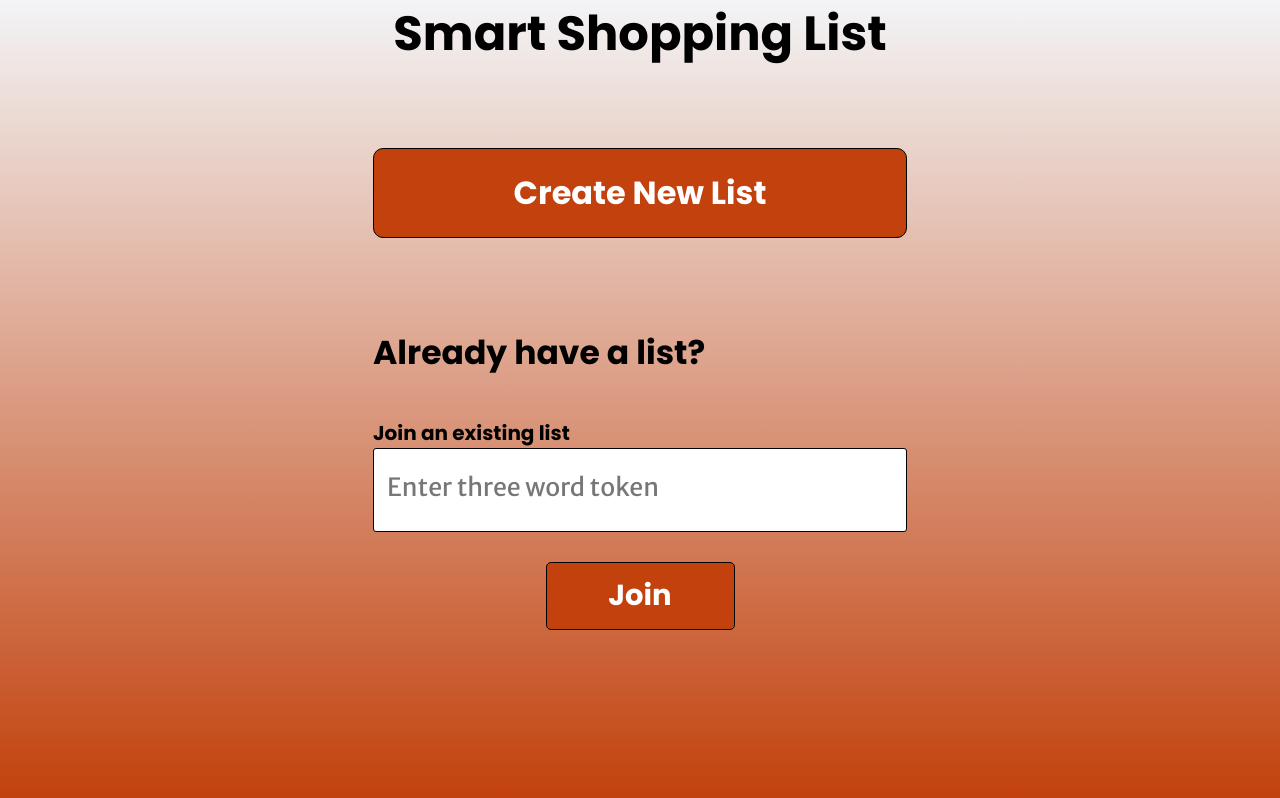
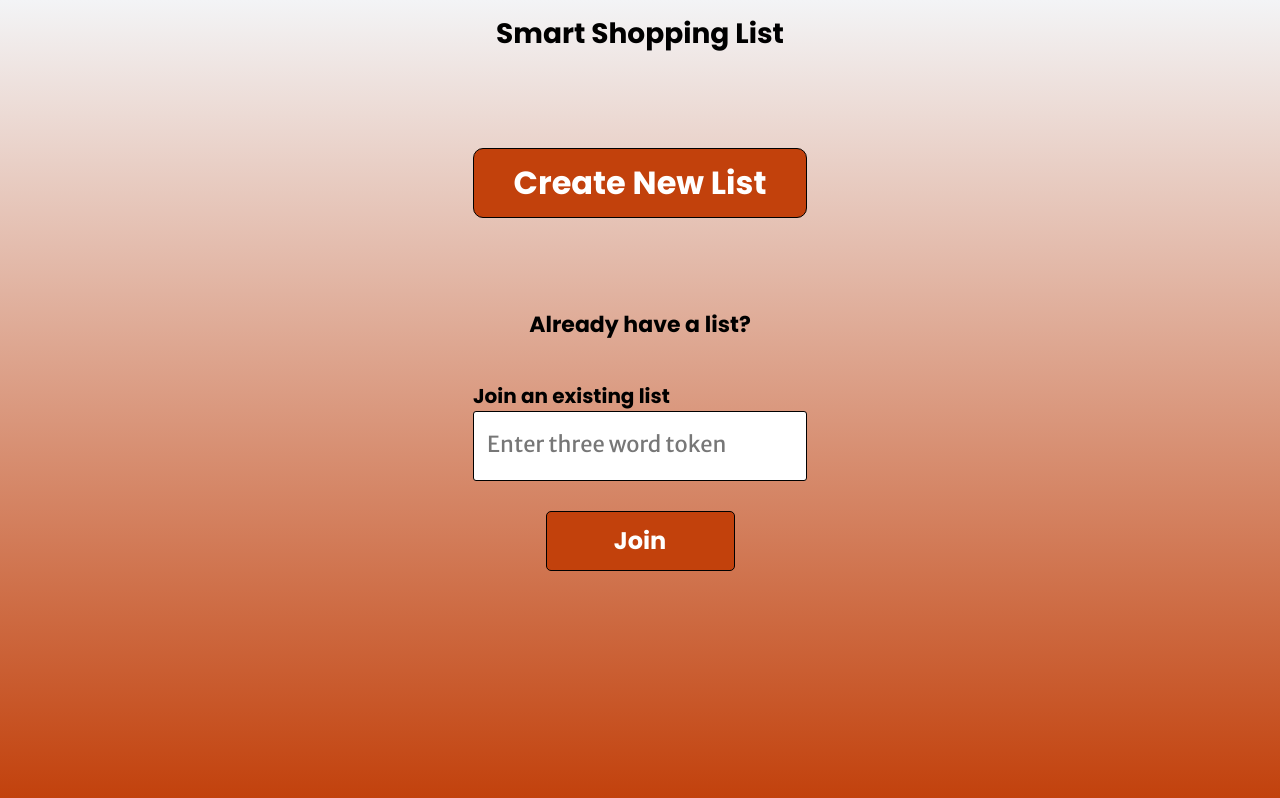
Before and after one commit to the-collab-lab/tcl-50-smart-shopping-list, a React (Vite) app: page / in a window 1280 px wide. Built offline with nearby package versions, Linux system fonts and the light colour scheme.

Commit message:
Adjusted text size, button sizes  and input sizes

```diff
--- a/src/views/Home.jsx
+++ b/src/views/Home.jsx
@@ -16,7 +16,7 @@ export function Home({ onClick, onChange, handleForm }) {
 		>
 			<button
 				onClick={onClick}
-				className="create-list-btn bg-[#C2410C] text-white w-[243px] lg:w-[534px] h-[46px] lg:h-[90px]
+				className="create-list-btn bg-[#C2410C] text-white w-[243px] lg:w-[334px] h-[46px] lg:h-[70px]
 				rounded-[10px] font-poppins font-bold text-[20px] lg:text-[32px] leading-[30px] mb-16 border border-1 border-black
 				"
 			>
@@ -24,7 +24,7 @@ export function Home({ onClick, onChange, handleForm }) {
 			</button>
 
 			<form onSubmit={handleForm} className="mt-20">
-				<p className="mb-10 lg:mb-16 font-poppins font-bold text-[20px] lg:text-[33px] ">
+				<p className="mb-10 lg:mb-16 font-poppins font-bold text-[20px] lg:text-[22px] text-center ">
 					Already have a list?
 				</p>
 				<div className="">
@@ -42,13 +42,13 @@ export function Home({ onClick, onChange, handleForm }) {
 						name="join-list"
 						id="join-list"
 						placeholder="Enter three word token"
-						className="h-[45px] lg:h-[84px] w-[243px] lg:w-[534px]
+						className="h-[45px] lg:h-[70px] w-[243px] lg:w-[334px]
 						border border-black leading-[20px]
 						placeholder:text-[#000000]
 						lg:placeholder:text-[#777777]
 						placeholder:pl-[13px]
 						placeholder:text-[13px]
-						lg:placeholder:text-[25px]
+						lg:placeholder:text-[22px]
 
 						placeholder:font-light
 						rounded-[3px]
@@ -59,7 +59,7 @@ export function Home({ onClick, onChange, handleForm }) {
 					<button
 						type="submit"
 						disabled={!token}
-						className="bg-[#C2410C] mt-12 text-white rounded-[3px] lg:rounded-[5px] w-[117px] lg:w-[189px] h-[35px] lg:h-[68px]  text-[20px] lg:text-[29px] font-poppins border border-1 border-black "
+						className="bg-[#C2410C] mt-12 text-white rounded-[3px] lg:rounded-[5px] w-[117px] lg:w-[189px] h-[35px] lg:h-[60px]  text-[20px] lg:text-[24px] font-poppins border border-1 border-black "
 					>
 						Join
 					</button>
--- a/src/views/Layout.jsx
+++ b/src/views/Layout.jsx
@@ -8,7 +8,7 @@ export function Layout() {
 	return (
 		<>
 			<div className="Layout">
-				<header className="Layout-header text-[32px] lg:text-[48px] font-bold leading-[48px] top-16 mb-16 font-poppins">
+				<header className="Layout-header text-[28px]  font-bold leading-[48px] top-16 mb-16 font-poppins">
 					<h1>
 						Smart{' '}
 						<span className="lg:hidden">
```
